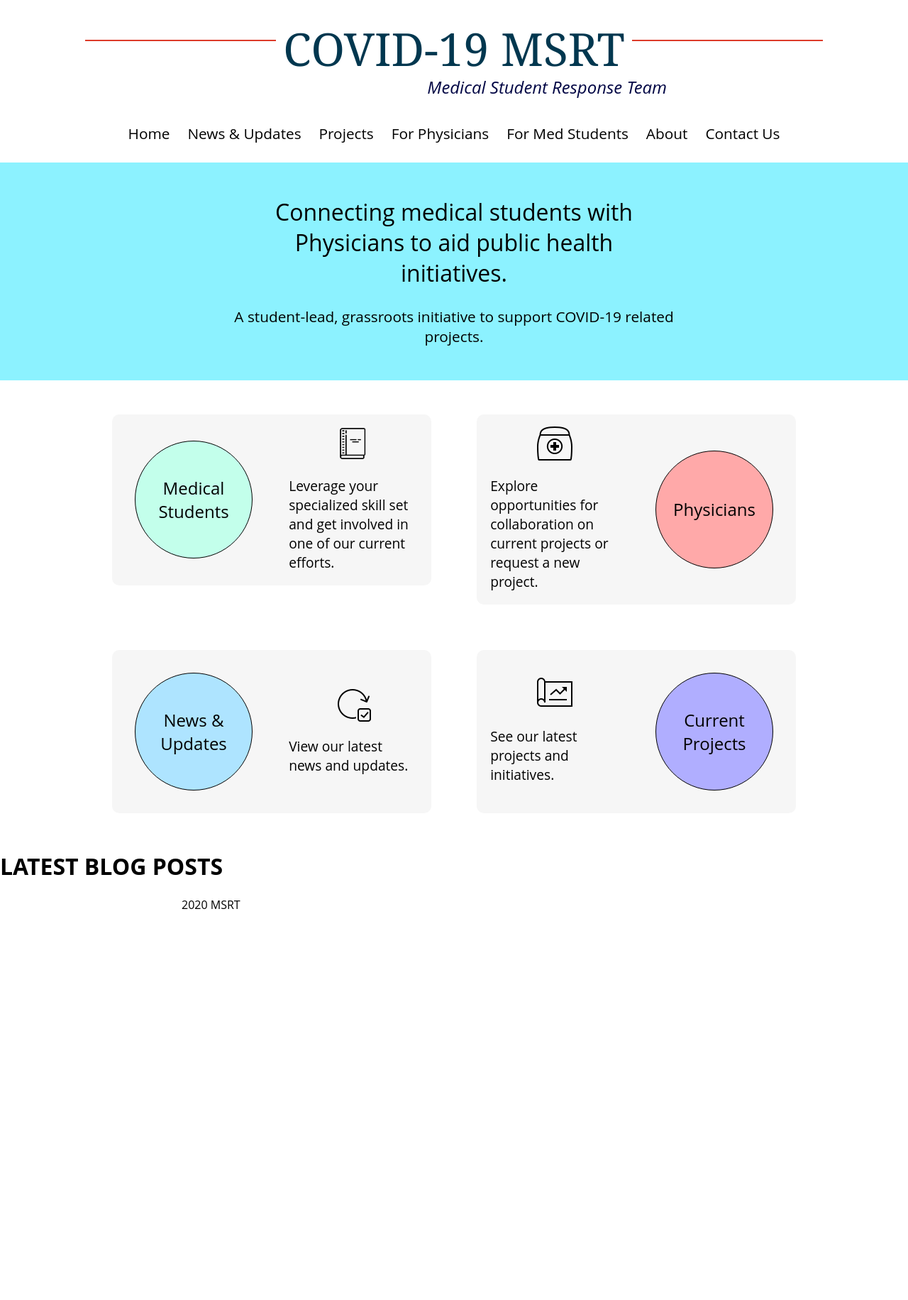
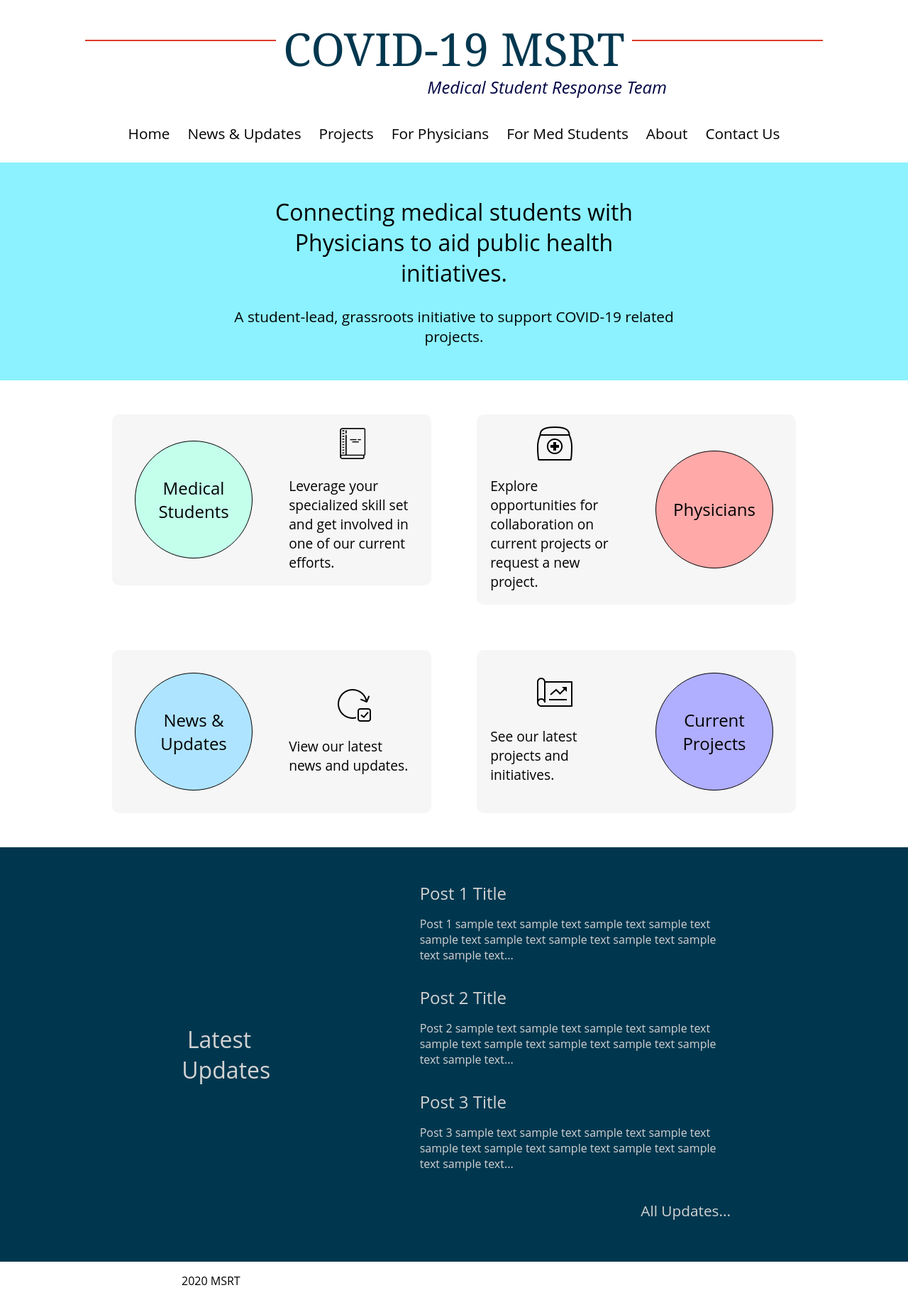
Before and after one commit to wecanmsrt/bcmsrt.github.io, a Jekyll site: the page built from index.html, in a window 1280 px wide. Shown: the whole page at 71% size. Built offline with Jekyll 4.4.1, drawn with Linux system fonts in a browser that asks for light colours; before the commit the page ends 1302 px from its top, so only the background shows below that.

Commit message:
add home updates section

```diff
--- a/_sass/main.scss
+++ b/_sass/main.scss
@@ -408,3 +408,57 @@ footer {
   margin: 0 auto;
   max-width: 60%;
 }
+
+.home-posts {
+  width: 100%;
+  background: #00374f;
+  color: lightgrey;
+
+  a {
+    color: unset;
+    font-style: normal;
+  }
+
+  a:hover,
+  a:active,
+  a:focus {
+    font-style: italic;
+  }
+
+  .home-posts-content {
+    display: flex;
+    flex-wrap: wrap;
+    justify-content: center;
+    align-items: center;
+    width: 80%;
+    margin: 0 auto;
+
+    h2 {
+      width: 30%;
+      text-align: center;
+      margin: 1em;
+      padding: 1em;
+    }
+
+    .post-previews {
+      width: 50%;
+      margin: 1em;
+
+      h3 {
+        margin-top: 0;
+        margin-bottom: 0.3em;
+      }
+    }
+
+    .post-preview,
+    .read-more {
+      margin: 2em;
+    }
+
+    .read-more {
+      text-align: right;
+      font-size: 1.3em;
+    }
+
+  }
+}
--- a/index.html
+++ b/index.html
@@ -57,6 +57,36 @@ title: MSRT
   </a>
 </div>
 
-<div>
-  <h1>LATEST BLOG POSTS</h1>
+<div class="home-posts">
+  <div class="home-posts-content">
+    <a href="/updates"><h2>Latest Updates</h2></a>
+
+    <div class="post-previews">
+      <div class="post-preview">
+        <a href="#">
+          <h3>Post 1 Title</h3>
+          <p>Post 1 sample text sample text sample text sample text sample text sample text sample text sample text sample text sample text...</p>
+        </a>
+      </div>
+
+      <div class="post-preview">
+        <a href="#">
+          <h3>Post 2 Title</h3>
+          <p>Post 2 sample text sample text sample text sample text sample text sample text sample text sample text sample text sample text...</p>
+        </a>
+      </div>
+
+      <div class="post-preview">
+        <a href="#">
+          <h3>Post 3 Title</h3>
+          <p>Post 3 sample text sample text sample text sample text sample text sample text sample text sample text sample text sample text...</p>
+        </a>
+      </div>
+
+      <div class="post-preview read-more">
+        <a href="/updates">All Updates...</a>
+      </div>
+    </div>
+
+  </div>
 </div>
```
